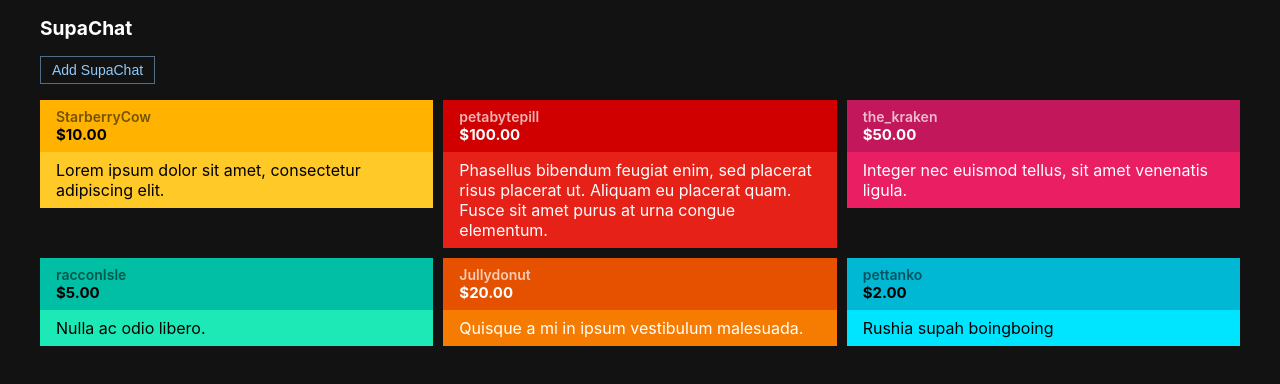
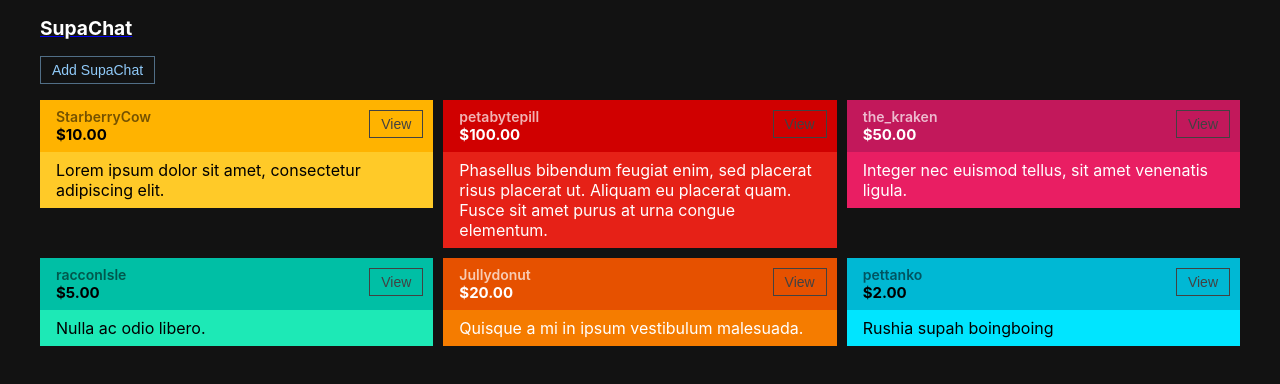
Before and after one commit to iSkylake/SupaChat, a React (Create React App) app: page / in a window 1280 px wide. Shown: the top 384 px of the page. Built offline with nearby package versions, Linux system fonts and the light colour scheme.

Commit message:
Add react-router-dom, and single supachat page

```diff
--- a/package.json
+++ b/package.json
@@ -10,6 +10,7 @@
     "react": "^17.0.1",
     "react-dom": "^17.0.1",
     "react-redux": "^7.1.3",
+    "react-router-dom": "^5.2.0",
     "react-scripts": "4.0.2"
   },
   "scripts": {
--- a/src/App.js
+++ b/src/App.js
@@ -1,17 +1,28 @@
 import React from 'react';
+import { BrowserRouter as Router, Switch, Route } from 'react-router-dom';
 import './App.css';
 
 import Header from './app/Header';
 import SupaChatsList from './features/supachats/SupaChatsList';
+import SingleSupaChatPage from './features/supachats/SingleSupaChatPage';
 
 function App() {
   return (
+    <Router>
       <div className="App">
         <main className='app-main'>
           <Header/>
+          <Switch>
+            <Route path='/' exact>
               <SupaChatsList/>
+            </Route>
+            <Route path='/supachats/:supachatId'>
+              <SingleSupaChatPage/>
+            </Route>
+          </Switch>
         </main>
       </div>
+    </Router>
   );
 }
 
--- a/src/app/Header.js
+++ b/src/app/Header.js
@@ -1,10 +1,13 @@
+import { Link } from 'react-router-dom';
 import styles from './Header.module.css';
 
 function Header() {
 
   return (
     <header className={styles.header}>
-      <h1 className={styles.appName}>SupaChat</h1>
+      <Link to='/'>
+        <h1 className={styles.appName}>SupaChat</h1>
+      </Link>
     </header>
   )
 }
--- a/src/features/supachats/SupaChatsList.js
+++ b/src/features/supachats/SupaChatsList.js
@@ -1,5 +1,6 @@
 import { useState } from 'react';
 import { useSelector } from 'react-redux';
+import { Link } from 'react-router-dom';
 import styles from './SupaChatsList.module.css';
 
 import Modal from '../../components/Modal';
@@ -38,6 +39,9 @@ function SupaChatList(props) {
           {supaChat.username}
         </h3>
         <p className={styles.amount}>{`$${supaChat.amount.toFixed(2)}`}</p>
+        <Link to={`/supachats/${supaChat.id}`}>
+          <button className={`${styles.btn} ${styles['btn-view']}`}>View</button>
+        </Link>
       </header>
       <p
         className={`${styles.message} ${styles[`message-${getBgColor(supaChat.amount)}`]}`}
@@ -57,7 +61,9 @@ function SupaChatList(props) {
 
   return (
     <div>
-      <button onClick={handleOpen} className={styles.btn}>Add SupaChat</button>
+      <div className={styles['btn-group']}>
+        <button onClick={handleOpen} className={styles.btn}>Add SupaChat</button>
+      </div>
       <div className={styles.list}>
         { renderSupaChats }
         { renderSuperChatFormModal }
--- a/src/features/supachats/SupaChatsList.module.css
+++ b/src/features/supachats/SupaChatsList.module.css
@@ -1,5 +1,8 @@
+.btn-group {
+  margin-bottom: 1rem;
+}
+
 .btn {
-  margin-bottom: 1rem;
   padding: 5px 11px;
   font-size: 14px;
   color: #90caf9;
@@ -14,6 +17,19 @@
   border: 1px solid #90caf9;
 }
 
+.btn-view {
+  position: absolute;
+  top: 10px;
+  right: 10px;
+  color: #424242;
+  border: solid 1px #424242;
+}
+
+.btn:hover {
+  background-color: rgba(144, 202, 249, 0.08);
+  border: 1px solid #000;
+}
+
 .list {
   display: grid;
   grid-template-columns: repeat(auto-fill, minmax(300px, 1fr));
@@ -22,6 +38,7 @@
 }
 
 .header {
+  position: relative;
   padding: 8px 16px;
 }
 
```
Also changed, not shown: 1 other file (tests, documents, lock files or other folders). Lines whose indentation alone changed are shown as unchanged.
